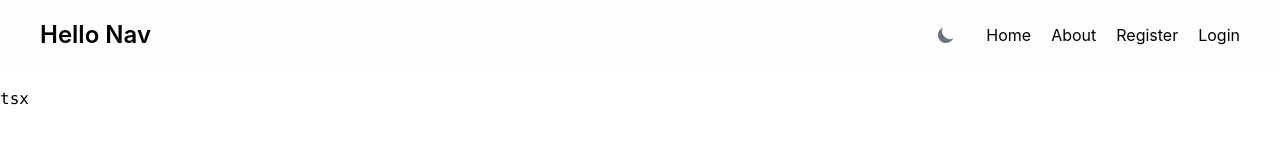
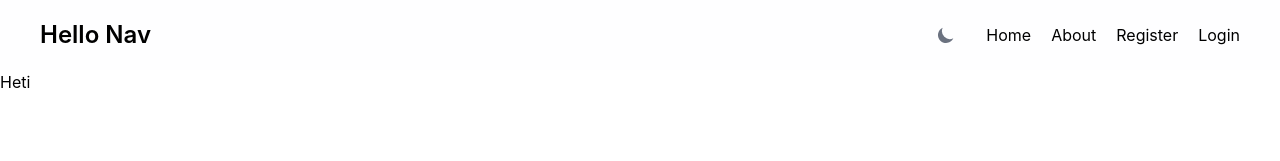
Before and after one commit to bayustrio/satrioz, a Next.js app: page /story/1 in a window 1280 px wide. Shown: the top 161 px of the page. Built offline with nearby package versions, Linux system fonts and the light colour scheme.

Commit message:
comment ReactMarkdown

```diff
--- a/components/Markdown/CodeBlog.tsx
+++ b/components/Markdown/CodeBlog.tsx
@@ -1,56 +1,62 @@
-import { dracula as dracula } from "react-syntax-highlighter/dist/cjs/styles/prism";
-import ReactMarkdown from "react-markdown";
-// import {
-//   NormalComponents,
-//   SpecialComponents,
-// } from "react-markdown/src/ast-to-react";
-import { materialLight } from "react-syntax-highlighter/dist/cjs/styles/prism";
-import { Prism as SyntaxHighlighter } from "react-syntax-highlighter";
-import { FunctionComponent } from "react";
-interface INode {
-  className: string;
-  children: React.ReactNode;
-  inline: boolean;
-  node: Element;
-  props: object;
-  code?: keyof JSX.IntrinsicElements | undefined;
-  components: any;
-}
+// import { dracula as dracula } from "react-syntax-highlighter/dist/cjs/styles/prism";
+// import ReactMarkdown from "react-markdown";
+// // import {
+// //   NormalComponents,
+// //   SpecialComponents,
+// // } from "react-markdown/src/ast-to-react";
+// import { materialLight } from "react-syntax-highlighter/dist/cjs/styles/prism";
+// import { Prism as SyntaxHighlighter } from "react-syntax-highlighter";
+// import { FunctionComponent } from "react";
+// interface INode {
+//   className: string;
+//   children: React.ReactNode;
+//   inline: boolean;
+//   node: Element;
+//   props: object;
+//   code?: keyof JSX.IntrinsicElements | undefined;
+//   components: any;
+// }
 
-interface IProps {
-  content: string;
-}
+// interface IProps {
+//   content: string;
+// }
 
-const CodeBlock: FunctionComponent<IProps> = ({ content }) => {
-  const components: Partial<any> = {
-    code({ node, inline, className, children, ...props }: INode) {
-      const match = /language-(\w+)/.exec(className || "");
+// const CodeBlock: FunctionComponent<IProps> = ({ content }) => {
+//   const components: Partial<any> = {
+//     code({ node, inline, className, children, ...props }: INode) {
+//       const match = /language-(\w+)/.exec(className || "");
 
-      return !inline && match ? (
-        <SyntaxHighlighter
-          style={materialLight}
-          PreTag="div"
-          language={match[1]}
-          children={String(children).replace(/\n$/, "")}
-          {...props}
-        />
-      ) : (
-        <code className={className ? className : ""} {...props}>
-          {children}
-        </code>
-      );
-    },
-  };
+//       return !inline && match ? (
+//         <SyntaxHighlighter
+//           style={materialLight}
+//           PreTag="div"
+//           language={match[1]}
+//           children={String(children).replace(/\n$/, "")}
+//           {...props}
+//         />
+//       ) : (
+//         <code className={className ? className : ""} {...props}>
+//           {children}
+//         </code>
+//       );
+//     },
+//   };
 
-  return (
-    <div className="markdown-body">
-      <ReactMarkdown
-        children={content}
-        className="dark:text-white mt-4"
-        components={components}
-      />
-    </div>
-  );
+//   return (
+//     <div className="markdown-body">
+//       <ReactMarkdown
+//         children={content}
+//         className="dark:text-white mt-4"
+//         components={components}
+//       />
+//     </div>
+//   );
+// };
+
+// export default CodeBlock;
+
+const CodeBlock = () => {
+  return <h1>Heti</h1>;
 };
 
 export default CodeBlock;
```
